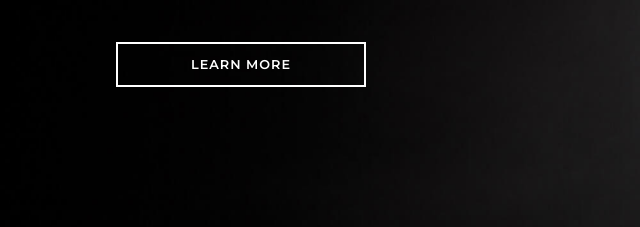
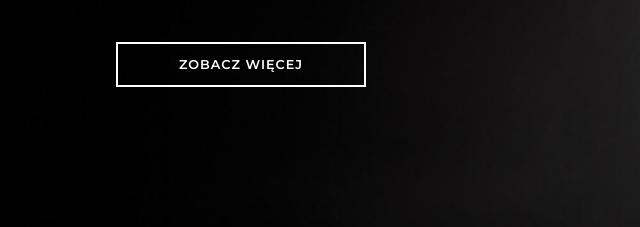
Before and after one commit to Lvcek/Slider-swiper, a plain HTML site: page index.html in a window 1280 px wide. Both pictures are taken after a click on the item "Rozwiązania BMS". Shown: the part 419-646 px from the top of the page, 0-640 px from the left. Drawn offline with nearby package versions, Linux system fonts and the light colour scheme.

Commit message:
slide-button txt to pl

```diff
--- a/index.html
+++ b/index.html
@@ -20,7 +20,7 @@
                     <h3 class="slide-subtitle">Rozwiązania BMS</h3>
                     <h2 class="slide-title">Lorem imsum dolor sit amet elit delectus!</h2>
                     <p class="slide-description">Lorem ipsum blablablabla.</p>
-                    <a href="#" class="slide-button"><span>Learn more</span></a>
+                    <a href="#" class="slide-button"><span>Zobacz więcej</span></a>
                 </div>
             </div>
             <div class="slider-item swiper-slide">
@@ -28,7 +28,7 @@
                     <h3 class="slide-subtitle">Automatyka Przemysłowa</h3>
                     <h2 class="slide-title">Lorem imsum dolor sit delectus!</h2>
                     <p class="slide-description">Lorem ipsum blabblalblabablballblalblalbalbalblablabla.</p>
-                    <a href="#" class="slide-button"><span>Learn more</span></a>
+                    <a href="#" class="slide-button"><span>Zobacz więcej</span></a>
                 </div>
             </div>
             <div class="slider-item swiper-slide">
@@ -36,7 +36,7 @@
                     <h3 class="slide-subtitle">Slide 03</h3>
                     <h2 class="slide-title">Lorem imsum dolor sit amet elit lorem lorem delectus!</h2>
                     <p class="slide-description">Lorem ipsum blablalablablablablalblablabblabla.</p>
-                    <a href="#" class="slide-button"><span>Learn more</span></a>
+                    <a href="#" class="slide-button"><span>Zobacz więcej</span></a>
                 </div>
             </div>
             <div class="slider-item swiper-slide">
@@ -44,7 +44,7 @@
                     <h3 class="slide-subtitle">Slide 04</h3>
                     <h2 class="slide-title">Lorem imsum dolor sit sit sit sit amet elit delectus!</h2>
                     <p class="slide-description">Lorem ipsum blablalblbaablalblablablabla.</p>
-                    <a href="#" class="slide-button"><span>Learn more</span></a>
+                    <a href="#" class="slide-button"><span>Zobacz więcej</span></a>
                 </div>
             </div>
             <div class="slider-item swiper-slide">
```
